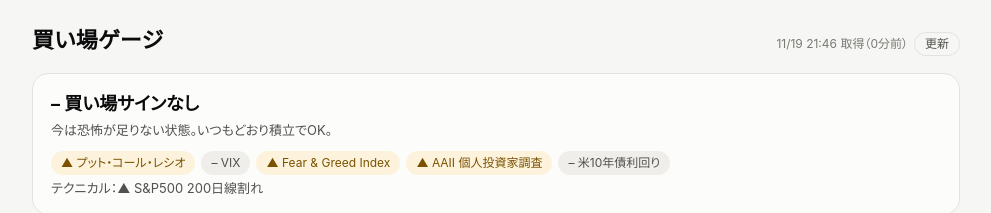
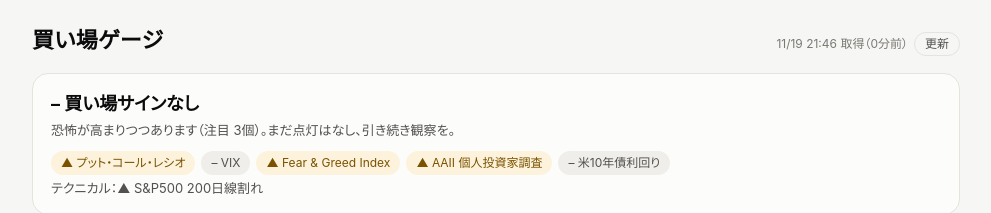
Before and after one commit to cooltak/market-gauge, a plain HTML site: page index.html in a window 1280 px wide. Shown: the top 213 px of the page, without its empty margins (144-1135 px from the left). Drawn offline with Linux system fonts and the light colour scheme.

Commit message:
まとめ欄: 点灯0でも注目が複数あるときは「恐怖が高まりつつある」と表示
Co-Authored-By: Claude Opus 5.5 <noreply@anthropic.com>
Claude-Session: https://claude.ai/code/session_0191NjqQQjCf3r9YwjxhhH3i

```diff
--- a/index.html
+++ b/index.html
@@ -400,8 +400,11 @@ function render() {
     big = `● ${INDICATORS.length}指標中 ${on.length}個が恐怖サイン`
     sub = '一部で恐怖が出ています。まだ「もうはまだなり」の可能性も。'
   } else {
+    const watch = INDICATORS.filter((i) => results[i.key]?.level === 'watch').length
     big = '– 買い場サインなし'
-    sub = '今は恐怖が足りない状態。いつもどおり積立でOK。'
+    sub = watch >= 2
+      ? `恐怖が高まりつつあります（注目 ${watch}個）。まだ点灯はなし、引き続き観察を。`
+      : '今は恐怖が足りない状態。いつもどおり積立でOK。'
   }
   sum.innerHTML = `<div class="big">${big}</div><div class="sub">${sub}</div>
     <div class="dots">${INDICATORS.map((i) => {
```
